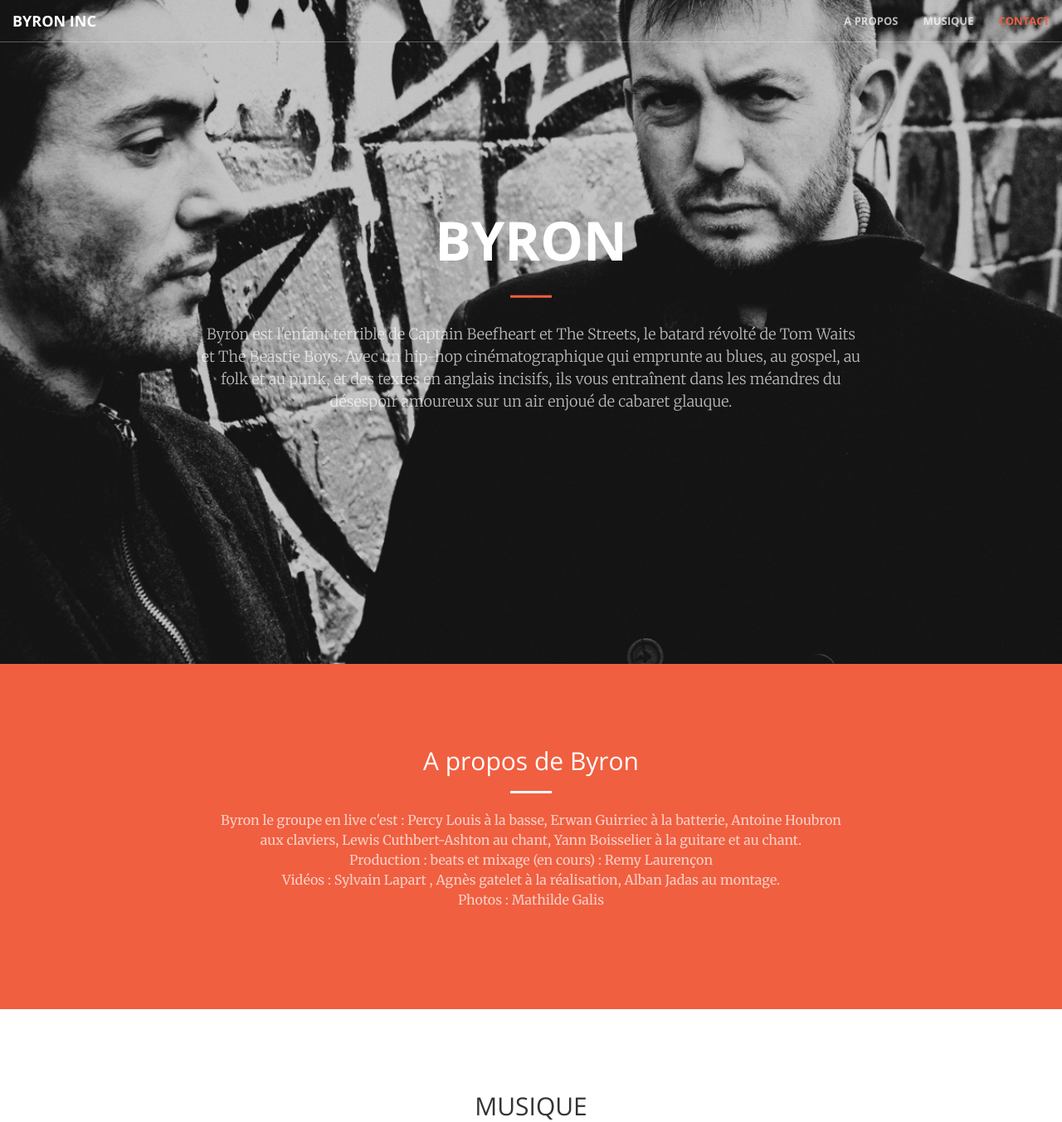
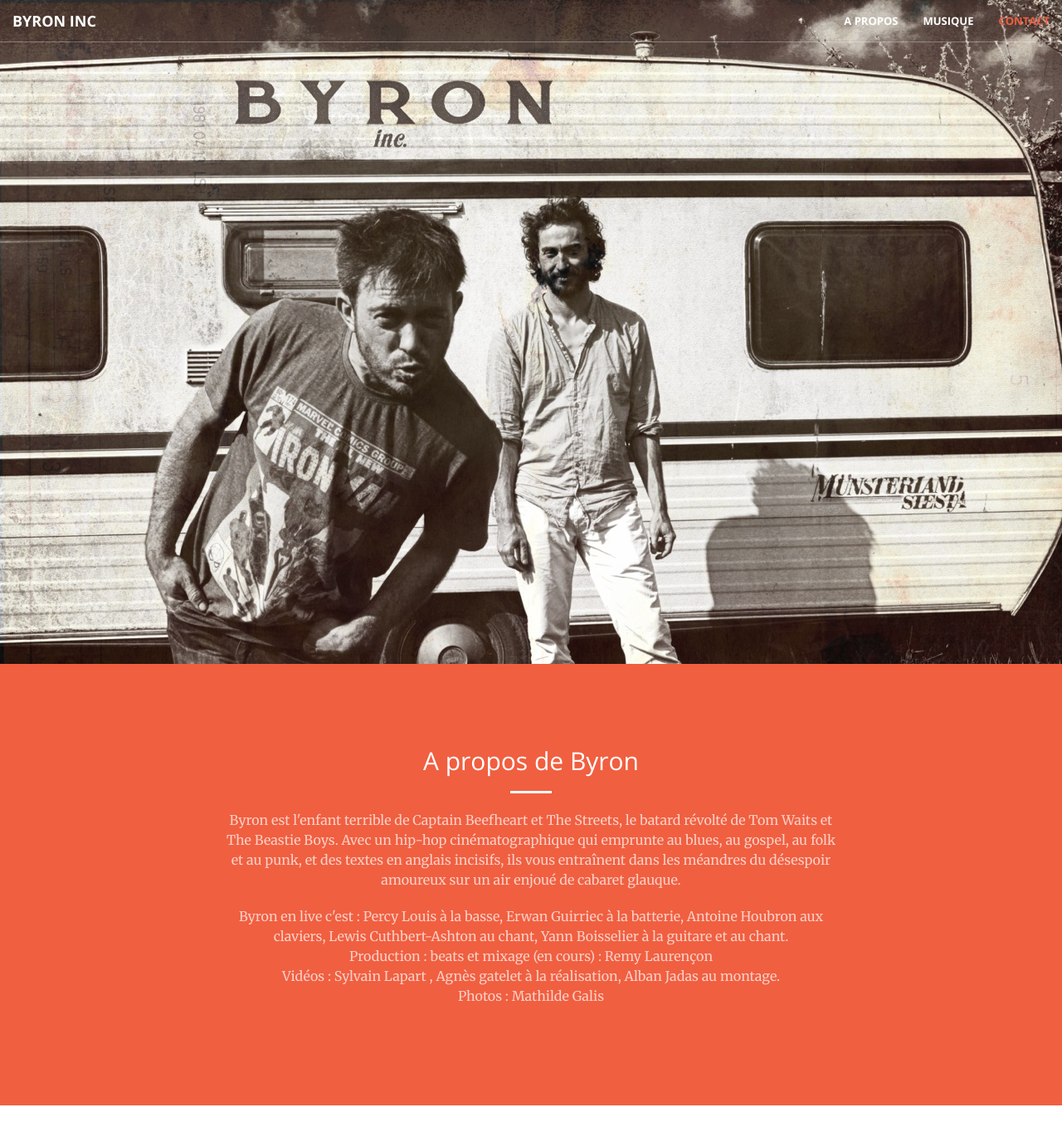
Before and after one commit to nyl-auster/we-are-byron, a PHP site: page / in a window 1280 px wide. Shown: the top 1352 px of the page at 83% size. Run offline with PHP 8.4, Linux system fonts and the light colour scheme; some libraries are stand-ins or nearby versions.

Commit message:
change background image

```diff
--- a/css/creative.css
+++ b/css/creative.css
@@ -138,7 +138,7 @@ aside {
 
     .navbar-default .nav > li>a,
     .navbar-default .nav>li>a:focus {
-        color: rgba(255,255,255,.7);
+        color: rgba(255,255,255, 10);
     }
 
     .navbar-default .nav > li>a:hover,
@@ -178,9 +178,9 @@ header {
     min-height: auto;
     text-align: center;
     color: #fff;
-    background-image: url(../img/header-byron-3.jpg);
+    background-image: url(../img/header-byron-1.jpg);
     background-opacity: 0;
-    background-position: center;
+    background-position: 0 0px;
     -webkit-background-size: cover;
     -moz-background-size: cover;
     background-size: cover;
--- a/index.html
+++ b/index.html
@@ -86,9 +86,9 @@
     <header>
         <div class="header-content">
             <div class="header-content-inner">
-                <h1>BYRON</h1>
-                <hr>
-                <p>Byron est l'enfant terrible de Captain Beefheart et The Streets, le batard révolté de Tom Waits et The Beastie Boys. Avec un hip-hop cinématographique qui emprunte au blues, au gospel, au folk et au punk, et des textes en anglais incisifs, ils vous entraînent dans les méandres du désespoir amoureux sur un air enjoué de cabaret glauque. </p>
+                <!--<h1>BYRON</h1>-->
+                <!--<hr>-->
+                <!--<p class="">Byron est l'enfant terrible de Captain Beefheart et The Streets, le batard révolté de Tom Waits et The Beastie Boys. Avec un hip-hop cinématographique qui emprunte au blues, au gospel, au folk et au punk, et des textes en anglais incisifs, ils vous entraînent dans les méandres du désespoir amoureux sur un air enjoué de cabaret glauque. </p>-->
                 <!--
                 <a href="#about" class="btn btn-primary btn-xl page-scroll">Find Out More</a>
                 -->
@@ -102,7 +102,10 @@
                 <div class="col-lg-8 col-lg-offset-2 text-center">
                     <h2 class="section-heading">A propos de Byron</h2>
                     <hr class="light">
-                    <p class="text-faded">Byron le groupe en live c'est : Percy Louis à la basse, Erwan Guirriec à la batterie, Antoine Houbron aux claviers, Lewis Cuthbert-Ashton au chant, Yann Boisselier à la guitare et au chant.
+                    <p class="text-faded">
+                        Byron est l'enfant terrible de Captain Beefheart et The Streets, le batard révolté de Tom Waits et The Beastie Boys. Avec un hip-hop cinématographique qui emprunte au blues, au gospel, au folk et au punk, et des textes en anglais incisifs, ils vous entraînent dans les méandres du désespoir amoureux sur un air enjoué de cabaret glauque.
+                    </p>
+                    <p class="text-faded">Byron en live c'est : Percy Louis à la basse, Erwan Guirriec à la batterie, Antoine Houbron aux claviers, Lewis Cuthbert-Ashton au chant, Yann Boisselier à la guitare et au chant.
 <br />
 Production : beats et mixage (en cours) : Remy Laurençon
 <br />
```
